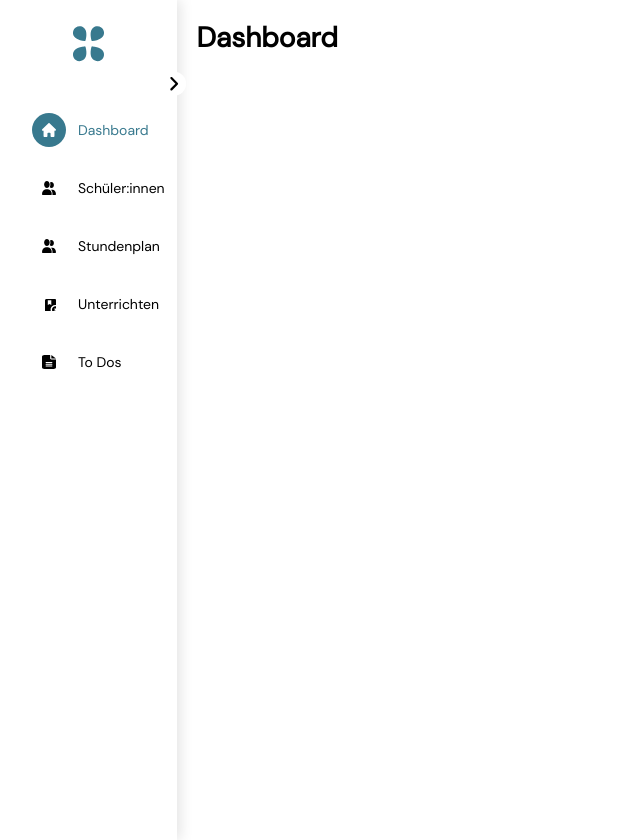
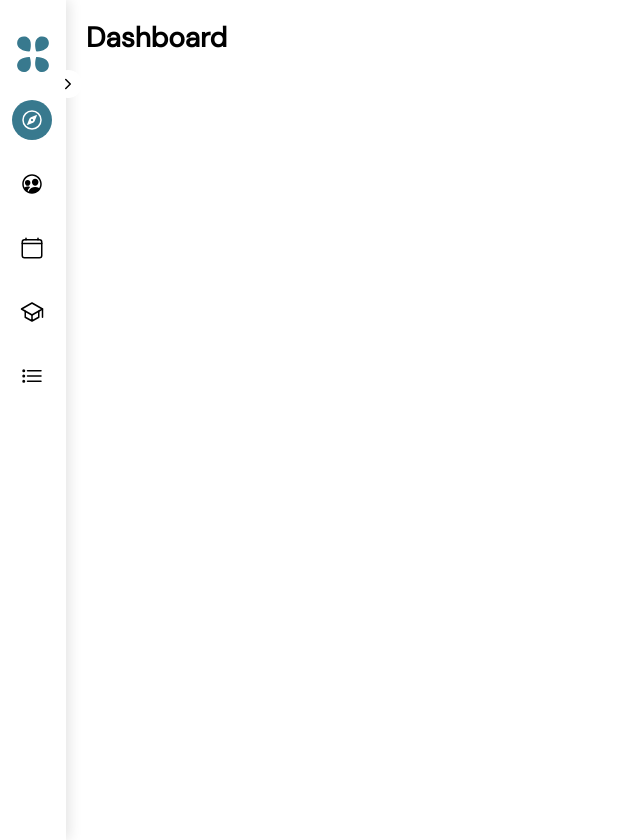
Before and after one commit to derseitenschneider/eleno, a React (Vite) app: page / in a window 1280 px wide. Shown: the whole page, without its empty margins (0-640 px from the left). Built offline with nearby package versions, Linux system fonts and the light colour scheme.

Commit message:
Implemented: react icons, sidebar toggle, minor sidebar styling changes

```diff
--- a/package.json
+++ b/package.json
@@ -20,6 +20,7 @@
     "@types/react": "^18.0.27",
     "@types/react-dom": "^18.0.10",
     "@vitejs/plugin-react": "^3.1.0",
+    "react-icons": "^4.7.1",
     "sass": "^1.58.0",
     "typescript": "^4.9.3",
     "vite": "^4.1.0"
--- a/src/components/Sidebar.scss
+++ b/src/components/Sidebar.scss
@@ -6,28 +6,52 @@
   padding-block: 2rem;
   box-shadow: 4px 0 12px rgba(0,0,0,0.1);
 
-  // transform: translateX(-85%);
+  &.open{
+    .sidebar__link-text {
+      display: block;
+    }
+
+    .chevron{
+      transform: rotate(180deg);
+
+    }
+
+  }
 
 
-  &__button--open {
+  &__button--toggle {
     position: absolute;
     border: none;
-    background-color: transparent;
+    background-color: #fff;
+    height: 2.8rem;
+    width: 2.8rem;
     top: 7rem;
     right: -1.6rem;
+    border-radius: 50%;
+    display: flex;
+    align-items: center;
+    justify-content: center;
 
     cursor: pointer;
+
+    .chevron {
+      height: 3.2rem;
+      width: 3.2rem;
+    }
   }
 
   &__logo {
-    width: 4.5rem;
-    margin: 0 auto;
+    width: 4.6rem;
+    padding: 1rem;
+    display: flex;
+    justify-content: center;
+    // margin: 0 auto;
   }
   &__nav-list {
     list-style: none;
     margin: 0;
-    margin-top: 3rem;
-    margin-left: 2rem;
+    // margin-top: 3rem;
+    // margin-left: 2rem;
     padding: 0;
 
 
@@ -54,14 +78,22 @@
 
    &__nav-icon {
     position: relative;
-    margin-right: 1.2rem;
+    // margin-right: 1.2rem;
     padding: .8rem;
-    height: 1.8rem;
-    width: 1.8rem;
+    height: 2.4rem;
+    width: 2.4rem;
     display: flex;
     align-items: center;
     justify-content: center;
+    z-index: 1;
+
+    .icon {
+      height: 2.4rem;
+      width: 2.4rem;
+    }
    }
+
+
 
     &__nav-icon::after {
     content: '';
@@ -83,7 +115,13 @@
    }
 
 
-   .active &__nav-icon path {
+   .active &__nav-icon .icon {
     fill: white;
+    stroke: white;
+   }
+
+   &__link-text {
+    display: none;
+    margin-left: 1rem;
    }
 }
--- a/src/components/Sidebar.tsx
+++ b/src/components/Sidebar.tsx
@@ -1,22 +1,30 @@
-import React from 'react';
+import React, { useState } from 'react';
 import './Sidebar.scss'
 import { Link, NavLink } from 'react-router-dom';
+import { IoCompassOutline } from "react-icons/io5";
+import { IoPeopleCircleOutline } from "react-icons/io5";
+import { IoCalendarClearOutline } from "react-icons/io5";
+import { IoSchoolOutline } from "react-icons/io5";
+import { IoListOutline } from "react-icons/io5";
+import { IoChevronForwardOutline } from "react-icons/io5";
+
+
 
 //Icons
 import Logo1 from '../assets/icons/logo1.svg'
-import TimeTable from '../assets/icons/timetable.svg'
-import Home from '../assets/icons/Home.svg'
-import Students from '../assets/icons/students.svg'
-import Lessons from '../assets/icons/lessons.svg'
-import ToDos from '../assets/icons/todos.svg'
-import OpenSidebar from '../assets/icons/openSidebar.svg'
 
 function Sidebar() {
+  const [sidebarOpen, setSidebarOpen] = useState(false);
+
+  function toggleSidebar() {
+    setSidebarOpen(!sidebarOpen);
+  }
+
   return (
     <div>
-      <div className="sidebar">
-        <button className="sidebar__button--open">
-          <img src={OpenSidebar} alt="" />
+      <div className={`sidebar${sidebarOpen? ' open': ''}`}>
+        <button className="sidebar__button--toggle" onClick={toggleSidebar}>
+          <IoChevronForwardOutline className='chevron'/>
         </button>
       <div className="sidebar__logo">
         <img src={Logo1} alt="" />
@@ -27,16 +35,7 @@ function Sidebar() {
           <li className="sidebar__nav-el">
             <NavLink to="/" className="sidebar__nav-link">
               <div className="sidebar__nav-icon">
-                 <svg width="14" height="14" viewBox="0 0 14 14" fill="none" xmlns="http://www.w3.org/2000/svg" >
-              <g clip-path="url(#clip0_305_760)">
-              <path d="M13.9951 6.98633C13.9951 7.47852 13.6306 7.86406 13.2174 7.86406H12.4396L12.4566 12.2445C12.4566 12.3184 12.4517 12.3922 12.4444 12.466V12.9062C12.4444 13.5105 12.0094 14 11.4722 14H11.0833C11.0566 14 11.0299 14 11.0031 13.9973C10.9691 14 10.9351 14 10.901 14H10.1111H9.52778C8.99063 14 8.55556 13.5105 8.55556 12.9062V12.25V10.5C8.55556 10.016 8.20799 9.625 7.77778 9.625H6.22222C5.79201 9.625 5.44444 10.016 5.44444 10.5V12.25V12.9062C5.44444 13.5105 5.00938 14 4.47222 14H3.88889H3.11354C3.07708 14 3.04063 13.9973 3.00417 13.9945C2.975 13.9973 2.94583 14 2.91667 14H2.52778C1.99063 14 1.55556 13.5105 1.55556 12.9062V9.84375C1.55556 9.81914 1.55556 9.7918 1.55799 9.76719V7.86406H0.777778C0.340278 7.86406 0 7.48125 0 6.98633C0 6.74023 0.0729167 6.52148 0.243056 6.33008L6.475 0.21875C6.64514 0.0273438 6.83958 0 7.00972 0C7.17986 0 7.37431 0.0546875 7.52014 0.191406L13.7278 6.33008C13.9222 6.52148 14.0194 6.74023 13.9951 6.98633Z" fill="black"/>
-              </g>
-              <defs>
-              <clipPath id="clip0_305_760">
-              <rect width="14" height="14" fill="white"/>
-              </clipPath>
-              </defs>
-              </svg>
+                 <IoCompassOutline className='icon'/>
               </div>
               <span className='sidebar__link-text'>Dashboard</span>
             </NavLink>
@@ -45,75 +44,39 @@ function Sidebar() {
           <li className="sidebar__nav-el">
             <NavLink to="/students" className="sidebar__nav-link">
               <div className="sidebar__nav-icon">
-                <svg  width="14" height="14" viewBox="0 0 14 14" fill="none" xmlns="http://www.w3.org/2000/svg">
-            <g clip-path="url(#clip0_305_766)">
-            <path d="M7.7 3.5C7.7 5.4332 6.44656 7 4.9 7C3.35344 7 2.1 5.4332 2.1 3.5C2.1 1.5668 3.35344 0 4.9 0C6.44656 0 7.7 1.5668 7.7 3.5ZM0 13.1879C0 10.4945 1.74563 8.3125 3.90031 8.3125H5.89969C8.05437 8.3125 9.8 10.4945 9.8 13.1879C9.8 13.6363 9.50906 14 9.15031 14H0.649688C0.290938 14 0 13.6363 0 13.1879ZM13.3284 14H10.3119C10.43 13.743 10.5 13.4449 10.5 13.125V12.9062C10.5 11.2465 9.90719 9.75625 8.97313 8.75547C9.02563 8.75274 9.07594 8.75 9.12844 8.75H10.4716C12.4206 8.75 14 10.7242 14 13.1605C14 13.6254 13.6981 14 13.3284 14ZM9.45 7C8.77187 7 8.15938 6.65547 7.71531 6.10039C8.14625 5.37305 8.4 4.47344 8.4 3.5C8.4 2.76719 8.25562 2.07539 7.99969 1.46836C8.40656 1.09648 8.9075 0.875 9.45 0.875C10.8041 0.875 11.9 2.24492 11.9 3.9375C11.9 5.63008 10.8041 7 9.45 7Z" fill="black"/>
-            </g>
-            <defs>
-            <clipPath id="clip0_305_766">
-            <rect width="14" height="14" fill="white"/>
-            </clipPath>
-            </defs>
-            </svg>
+               <IoPeopleCircleOutline className='icon'/>
               </div>
 
-              <span>Schüler:innen</span>
+              <span className='sidebar__link-text'>Schüler:innen</span>
             </NavLink>
           </li>
 
           <li className="sidebar__nav-el">
             <NavLink to="/timetable" className="sidebar__nav-link">
               <div className="sidebar__nav-icon">
-                <svg  width="14" height="14" viewBox="0 0 14 14" fill="none" xmlns="http://www.w3.org/2000/svg">
-            <g clip-path="url(#clip0_305_766)">
-            <path d="M7.7 3.5C7.7 5.4332 6.44656 7 4.9 7C3.35344 7 2.1 5.4332 2.1 3.5C2.1 1.5668 3.35344 0 4.9 0C6.44656 0 7.7 1.5668 7.7 3.5ZM0 13.1879C0 10.4945 1.74563 8.3125 3.90031 8.3125H5.89969C8.05437 8.3125 9.8 10.4945 9.8 13.1879C9.8 13.6363 9.50906 14 9.15031 14H0.649688C0.290938 14 0 13.6363 0 13.1879ZM13.3284 14H10.3119C10.43 13.743 10.5 13.4449 10.5 13.125V12.9062C10.5 11.2465 9.90719 9.75625 8.97313 8.75547C9.02563 8.75274 9.07594 8.75 9.12844 8.75H10.4716C12.4206 8.75 14 10.7242 14 13.1605C14 13.6254 13.6981 14 13.3284 14ZM9.45 7C8.77187 7 8.15938 6.65547 7.71531 6.10039C8.14625 5.37305 8.4 4.47344 8.4 3.5C8.4 2.76719 8.25562 2.07539 7.99969 1.46836C8.40656 1.09648 8.9075 0.875 9.45 0.875C10.8041 0.875 11.9 2.24492 11.9 3.9375C11.9 5.63008 10.8041 7 9.45 7Z" fill="black"/>
-            </g>
-            <defs>
-            <clipPath id="clip0_305_766">
-            <rect width="14" height="14" fill="white"/>
-            </clipPath>
-            </defs>
-            </svg>
+               <IoCalendarClearOutline className='icon'/>
               </div>
 
-            <span>Stundenplan</span>
+            <span className='sidebar__link-text'>Stundenplan</span>
             </NavLink>
           </li>
 
           <li className="sidebar__nav-el">
             <NavLink to="/lessons" className="sidebar__nav-link">
               <div className="sidebar__nav-icon">
-                <svg  width="14" height="14" viewBox="0 0 14 14" fill="none" xmlns="http://www.w3.org/2000/svg">
-              <g clip-path="url(#clip0_305_780)">
-              <path d="M5.8 3.33333V8L7.55 7L9.3 8V3.33333H5.8ZM13.5 16C12.5317 16 11.7064 15.6751 11.0241 15.0253C10.3414 14.3751 10 13.5889 10 12.6667C10 11.7444 10.3414 10.9582 11.0241 10.308C11.7064 9.65822 12.5317 9.33333 13.5 9.33333C14.4683 9.33333 15.2939 9.65822 15.9766 10.308C16.6589 10.9582 17 11.7444 17 12.6667C17 13.5889 16.6589 14.3751 15.9766 15.0253C15.2939 15.6751 14.4683 16 13.5 16ZM12.625 14.3333L15.425 12.6667L12.625 11V14.3333ZM8.6 12.6667C8.6 13.1444 8.67887 13.6082 8.8366 14.058C8.99387 14.5082 9.20667 14.9333 9.475 15.3333H4.4C4.015 15.3333 3.6853 15.2029 3.4109 14.942C3.13697 14.6807 3 14.3667 3 14V3.33333C3 2.96667 3.13697 2.65267 3.4109 2.39133C3.6853 2.13044 4.015 2 4.4 2H12.8C13.185 2 13.5147 2.13044 13.7891 2.39133C14.063 2.65267 14.2 2.96667 14.2 3.33333V8.03333C14.0833 8.02222 13.9667 8.01378 13.85 8.008C13.7333 8.00267 13.6167 8 13.5 8C12.135 8 10.9772 8.45267 10.0266 9.358C9.07553 10.2638 8.6 11.3667 8.6 12.6667Z" fill="black"/>
-              </g>
-              <defs>
-              <clipPath id="clip0_305_780">
-              <rect width="14" height="14" fill="white"/>
-              </clipPath>
-              </defs>
-              </svg>
+                <IoSchoolOutline className='icon'/>
               </div>
-              <span>Unterrichten</span>
+              <span className='sidebar__link-text'>Unterrichten</span>
             </NavLink>
           </li>
 
           <li className="sidebar__nav-el">
             <NavLink to="/todos" className="sidebar__nav-link">
               <div className="sidebar__nav-icon">
-                <svg  width="14" height="14" viewBox="0 0 14 14" fill="none" xmlns="http://www.w3.org/2000/svg">
-              <g clip-path="url(#clip0_305_787)">
-              <path d="M2.33333 0C1.04635 0 0 0.784766 0 1.75V12.25C0 13.2152 1.04635 14 2.33333 14H11.6667C12.9536 14 14 13.2152 14 12.25V4.375H9.33333C8.68802 4.375 8.16667 3.98398 8.16667 3.5V0H2.33333ZM9.33333 0V3.5H14L9.33333 0ZM4.08333 7H9.91667C10.2375 7 10.5 7.19687 10.5 7.4375C10.5 7.67813 10.2375 7.875 9.91667 7.875H4.08333C3.7625 7.875 3.5 7.67813 3.5 7.4375C3.5 7.19687 3.7625 7 4.08333 7ZM4.08333 8.75H9.91667C10.2375 8.75 10.5 8.94687 10.5 9.1875C10.5 9.42813 10.2375 9.625 9.91667 9.625H4.08333C3.7625 9.625 3.5 9.42813 3.5 9.1875C3.5 8.94687 3.7625 8.75 4.08333 8.75ZM4.08333 10.5H9.91667C10.2375 10.5 10.5 10.6969 10.5 10.9375C10.5 11.1781 10.2375 11.375 9.91667 11.375H4.08333C3.7625 11.375 3.5 11.1781 3.5 10.9375C3.5 10.6969 3.7625 10.5 4.08333 10.5Z" fill="black"/>
-              </g>
-              <defs>
-              <clipPath id="clip0_305_787">
-              <rect width="14" height="14" fill="white"/>
-              </clipPath>
-              </defs>
-              </svg>
+                <IoListOutline className='icon'/>
               </div>
 
-              <span>To Dos</span>
+              <span className='sidebar__link-text'>To Dos</span>
             </NavLink>
           </li>
 
```
Also changed, not shown: src/pages/Root.tsx (deleted, +0 -18 lines), 1 other file (tests, documents, lock files or other folders).
